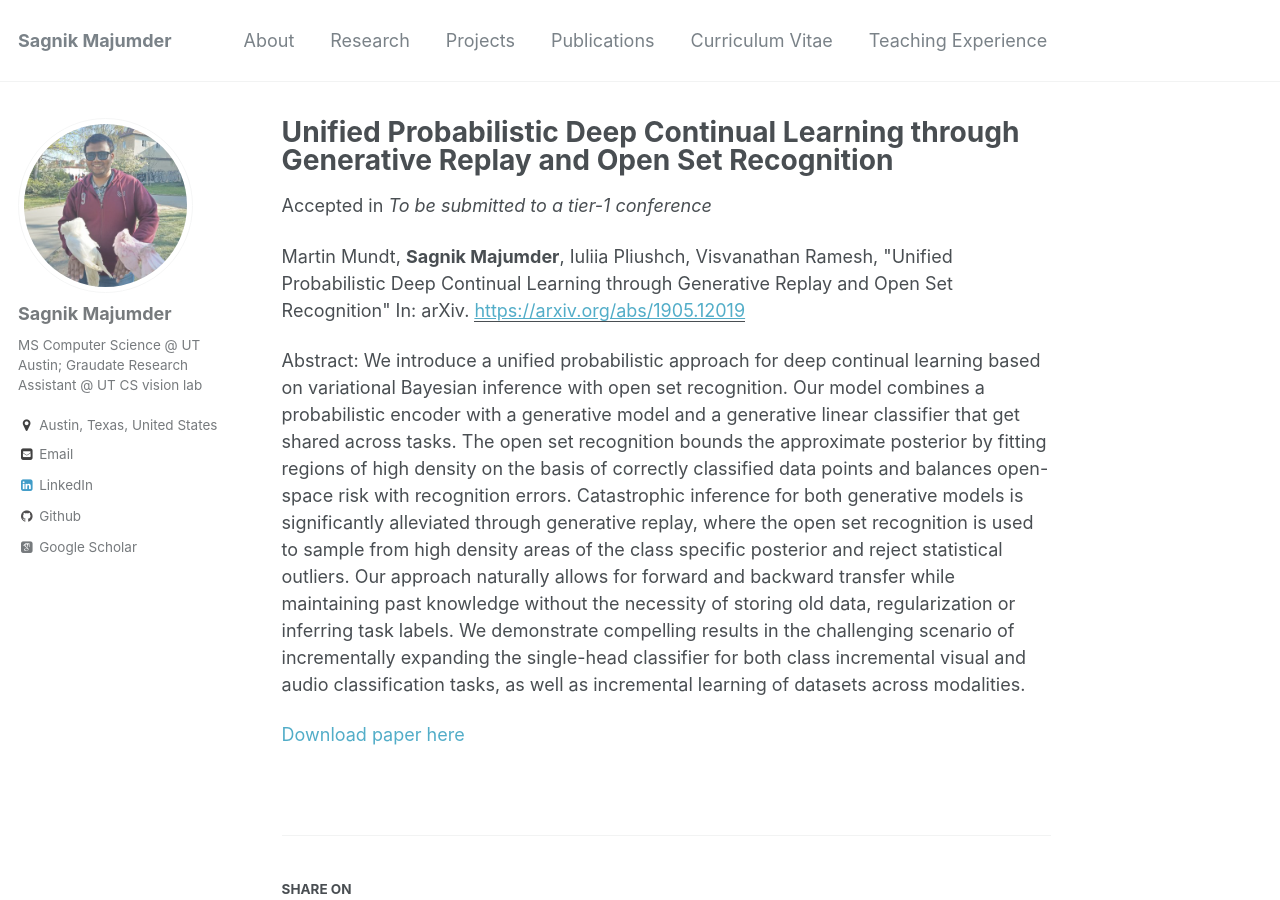
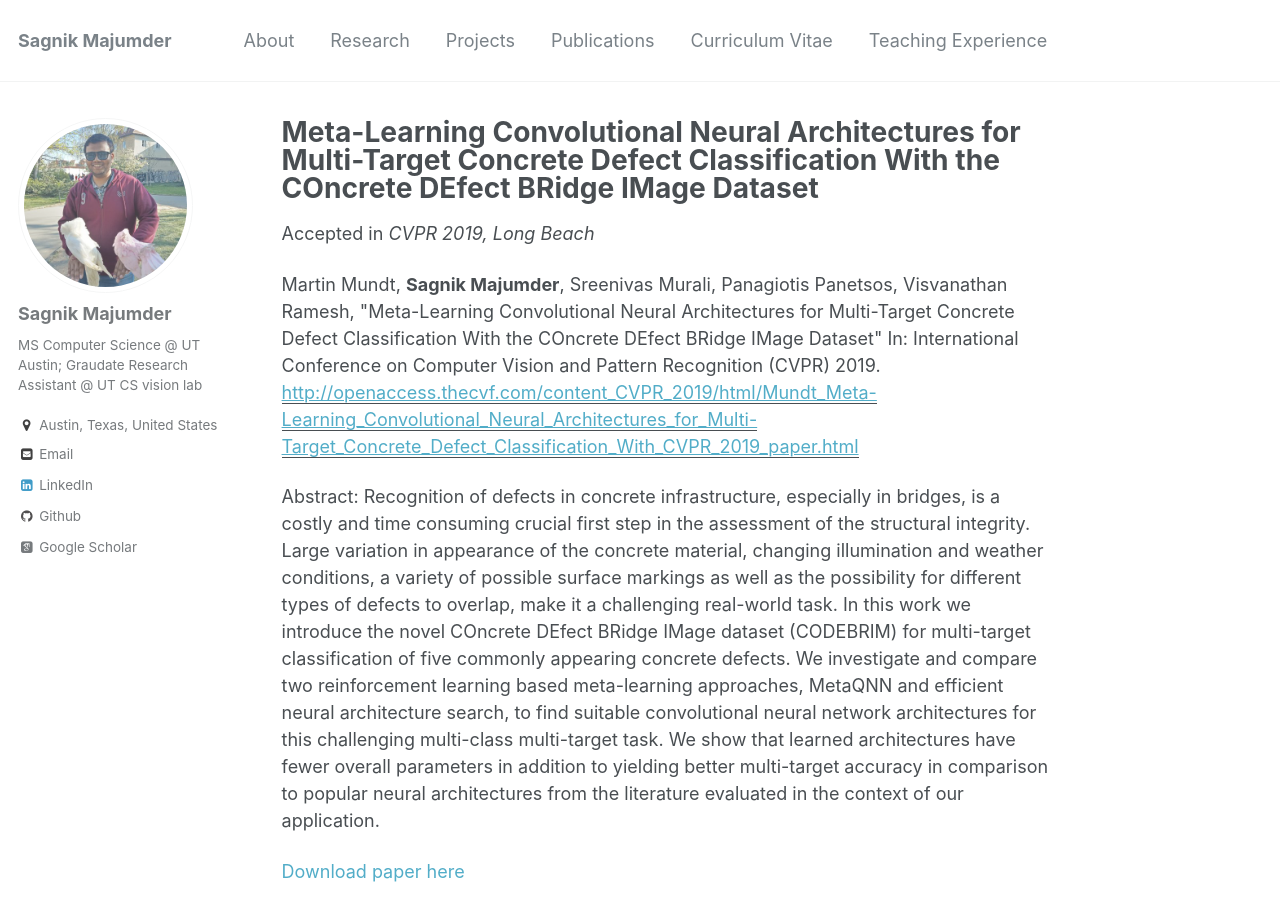
Before and after one commit to SAGNIKMJR/sagnikmjr.github.io, a Jekyll site: the page built from _publications/Publication6_CVPR2019.md, in a window 1280 px wide and 900 px high. Built offline with Jekyll 4.4.1, drawn with Linux system fonts in a browser that asks for light colours; some web fonts are replaced.

Commit message:
updated publications 2

```diff
--- a/_publications/Publication6_CVPR2019.md
+++ b/_publications/Publication6_CVPR2019.md
@@ -1,17 +1,17 @@
 ---
-title: "Unified Probabilistic Deep Continual Learning through Generative Replay and Open Set Recognition"
+title: "Meta-Learning Convolutional Neural Architectures for Multi-Target Concrete Defect Classification With the COncrete DEfect BRidge IMage Dataset"
 collection: publications
-permalink: /publication/6/
-excerpt: "We introduce a unified probabilistic approach for deep continual learning based on variational Bayesian inference with open set recognition. Our model combines a probabilistic encoder with a generative model and a generative linear classifier that get shared across tasks. The open set recognition bounds the approximate posterior by fitting regions of high density on the basis of correctly classified data points and balances open-space risk with recognition errors. Catastrophic inference for both generative models is significantly alleviated through generative replay, where the open set recognition is used to sample from high density areas of the class specific posterior and reject statistical outliers. Our approach naturally allows for forward and backward transfer while maintaining past knowledge without the necessity of storing old data, regularization or inferring task labels. We demonstrate compelling results in the challenging scenario of incrementally expanding the single-head classifier for both class incremental visual and audio classification tasks, as well as incremental learning of datasets across modalities."
-date: 2018-05-28
-venue: 'To be submitted to a tier-1 conference'
-paperurl: 'https://arxiv.org/abs/1905.12019'
+permalink: /publication/7/
+excerpt: "Recognition of defects in concrete infrastructure, especially in bridges, is a costly and time consuming crucial first step in the assessment of the structural integrity. Large variation in appearance of the concrete material, changing illumination and weather conditions, a variety of possible surface markings as well as the possibility for different types of defects to overlap, make it a challenging real-world task. In this work we introduce the novel COncrete DEfect BRidge IMage dataset (CODEBRIM) for multi-target classification of five commonly appearing concrete defects. We investigate and compare two reinforcement learning based meta-learning approaches, MetaQNN and efficient neural architecture search, to find suitable convolutional neural network architectures for this challenging multi-class multi-target task. We show that learned architectures have fewer overall parameters in addition to yielding better multi-target accuracy in comparison to popular neural architectures from the literature evaluated in the context of our application."
+date: 2018-12-07
+venue: 'CVPR 2019, Long Beach'
+paperurl: 'http://openaccess.thecvf.com/content_CVPR_2019/html/Mundt_Meta-Learning_Convolutional_Neural_Architectures_for_Multi-Target_Concrete_Defect_Classification_With_CVPR_2019_paper.html'
 
-citation: 'Martin Mundt, <b>Sagnik Majumder</b>, Iuliia Pliushch, Visvanathan Ramesh, &quot;Unified Probabilistic Deep Continual Learning through Generative Replay and Open Set Recognition&quot; In: arXiv.
+citation: 'Martin Mundt, <b>Sagnik Majumder</b>, Sreenivas Murali, Panagiotis Panetsos, Visvanathan Ramesh, &quot;Meta-Learning Convolutional Neural Architectures for Multi-Target Concrete Defect Classification With the COncrete DEfect BRidge IMage Dataset&quot; In: International Conference on Computer Vision and Pattern Recognition (CVPR) 2019.
 '
 
-#  <i>Preprint on arXiv</i>.
+#  <i>Published in CVPR, Long Beach, United States</i>.
 ---
-Abstract: We introduce a unified probabilistic approach for deep continual learning based on variational Bayesian inference with open set recognition. Our model combines a probabilistic encoder with a generative model and a generative linear classifier that get shared across tasks. The open set recognition bounds the approximate posterior by fitting regions of high density on the basis of correctly classified data points and balances open-space risk with recognition errors. Catastrophic inference for both generative models is significantly alleviated through generative replay, where the open set recognition is used to sample from high density areas of the class specific posterior and reject statistical outliers. Our approach naturally allows for forward and backward transfer while maintaining past knowledge without the necessity of storing old data, regularization or inferring task labels. We demonstrate compelling results in the challenging scenario of incrementally expanding the single-head classifier for both class incremental visual and audio classification tasks, as well as incremental learning of datasets across modalities.
+Abstract: Recognition of defects in concrete infrastructure, especially in bridges, is a costly and time consuming crucial first step in the assessment of the structural integrity. Large variation in appearance of the concrete material, changing illumination and weather conditions, a variety of possible surface markings as well as the possibility for different types of defects to overlap, make it a challenging real-world task. In this work we introduce the novel COncrete DEfect BRidge IMage dataset (CODEBRIM) for multi-target classification of five commonly appearing concrete defects. We investigate and compare two reinforcement learning based meta-learning approaches, MetaQNN and efficient neural architecture search, to find suitable convolutional neural network architectures for this challenging multi-class multi-target task. We show that learned architectures have fewer overall parameters in addition to yielding better multi-target accuracy in comparison to popular neural architectures from the literature evaluated in the context of our application.
 
-[Download paper here](https://arxiv.org/pdf/1905.12019.pdf)
+[Download paper here](http://openaccess.thecvf.com/content_CVPR_2019/papers/Mundt_Meta-Learning_Convolutional_Neural_Architectures_for_Multi-Target_Concrete_Defect_Classification_With_CVPR_2019_paper.pdf)
```
Also changed, not shown: _publications/Publication7_CVPR2019.md (deleted, +0 -17 lines), _publications/Submission1_arxiv019.md (added, +17 -0 lines), _publications/Submission2_2020.md (renamed from _publications/Submission1_2020.md, +6 -6 lines).
